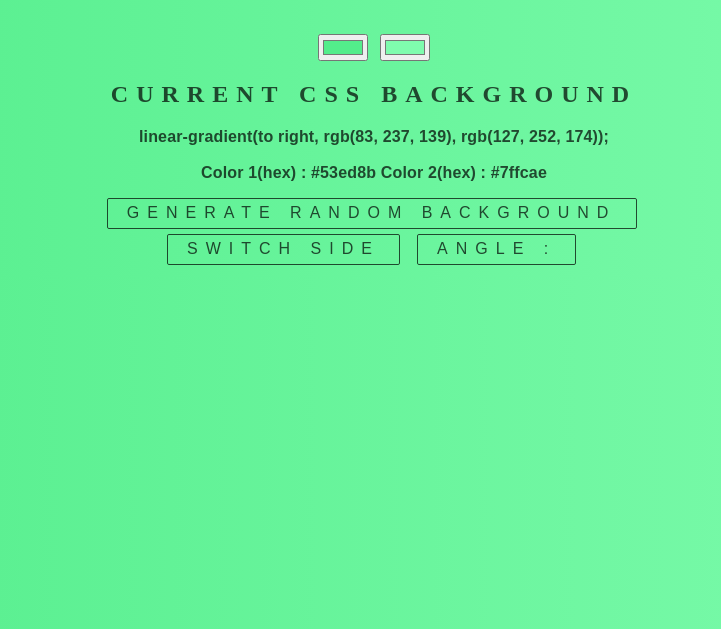
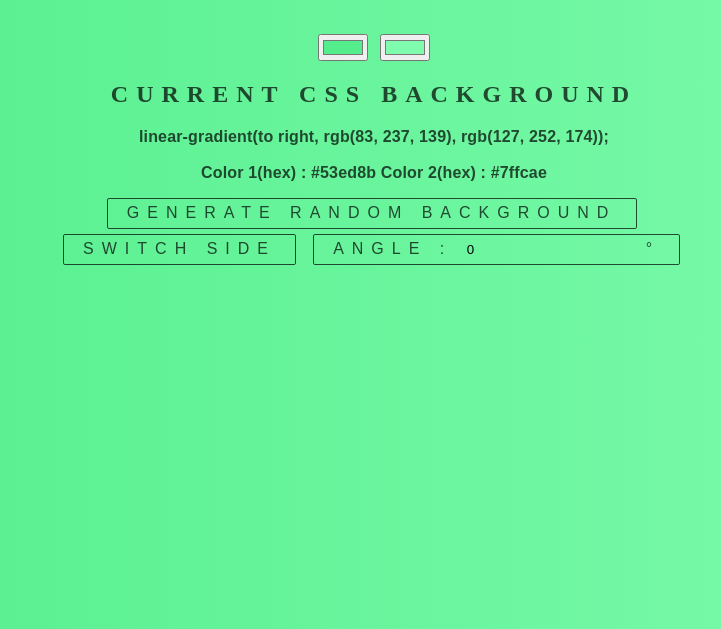
Before and after one commit to Elkmar/Gradient-Background-Generator, a plain HTML site: page index.html in a window 1280 px wide. Shown: the part 171-800 px from the top of the page, without its empty margins (266-987 px from the left). Drawn offline with Linux system fonts and the light colour scheme.

Commit message:
Add files via upload

```diff
--- a/index.html
+++ b/index.html
@@ -12,7 +12,7 @@
 	<h3></h3>
 	<a href="#" class="button1" id="random">Generate random background</a><br>
 	<a href="#" class="button1" id="buttonSwitchSide">Switch side</a>
-	<a href="#" class="button1" id="angle">Angle : </a>
+	<a href="#" class="button1" id="angle">Angle : <input id="angleInput" name="angleInput" type="number" value="0">°</a>
 	<script type="text/javascript" src="script.js"></script>
 </body>
 </html>
--- a/script.js
+++ b/script.js
@@ -5,6 +5,7 @@ var body = document.getElementById("gradient");
 var random = document.getElementById("random");
 var buttonSwitchSide = document.getElementById("buttonSwitchSide");
 var angle = document.getElementById("angle");
+var angleInput = document.getElementById("angleInput");
 
 function setGradient() {
 	body.style.background = "linear-gradient(to right,"+ color1.value + ", " + color2.value + ")";
@@ -55,6 +56,11 @@ function switchSide() {
 
 }
 
+function setAngleGradient() {
+	body.style.background = "linear-gradient(" + angleInput.value + "deg,"+ color1.value + ", " + color2.value + ")";
+	css.innerHTML = body.style.background + ";" + "<br><br>Color 1(hex) : " + color1.value + " Color 2(hex) : " + color2.value;
+}
+
 setRandomGradient();
 
 color1.addEventListener("input", setGradient);
@@ -64,3 +70,7 @@ color2.addEventListener("input", setGradient);
 random.addEventListener("click", setRandomGradient);
 
 buttonSwitchSide.addEventListener("click", switchSide);
+
+angleInput.addEventListener("input", setAngleGradient);
+
+angle.addEventListener("click", setAngleGradient)
--- a/style.css
+++ b/style.css
@@ -1,11 +1,15 @@
-body {
+html, body {
+    width: 100%;
+    height: 100%;
+    margin: 0;
 	font: 'Raleway', sans-serif;
     color: rgba(0,0,0,.7);
     text-align: center;
     text-transform: uppercase;
     letter-spacing: .5em;
     top: 15%;
-	background: linear-gradient(to right, green , red); /* Standard syntax */
+    background: linear-gradient(to right, green , red); /* Standard syntax */
+    overflow: auto;
 }
 
 h1 {
@@ -46,3 +50,8 @@ a.button1:hover {
     color:rgba(0,0,0,.9);
     transform: scale(1.05);
 }
+
+#angleInput {
+    background: transparent;
+    border: none;
+}
```
